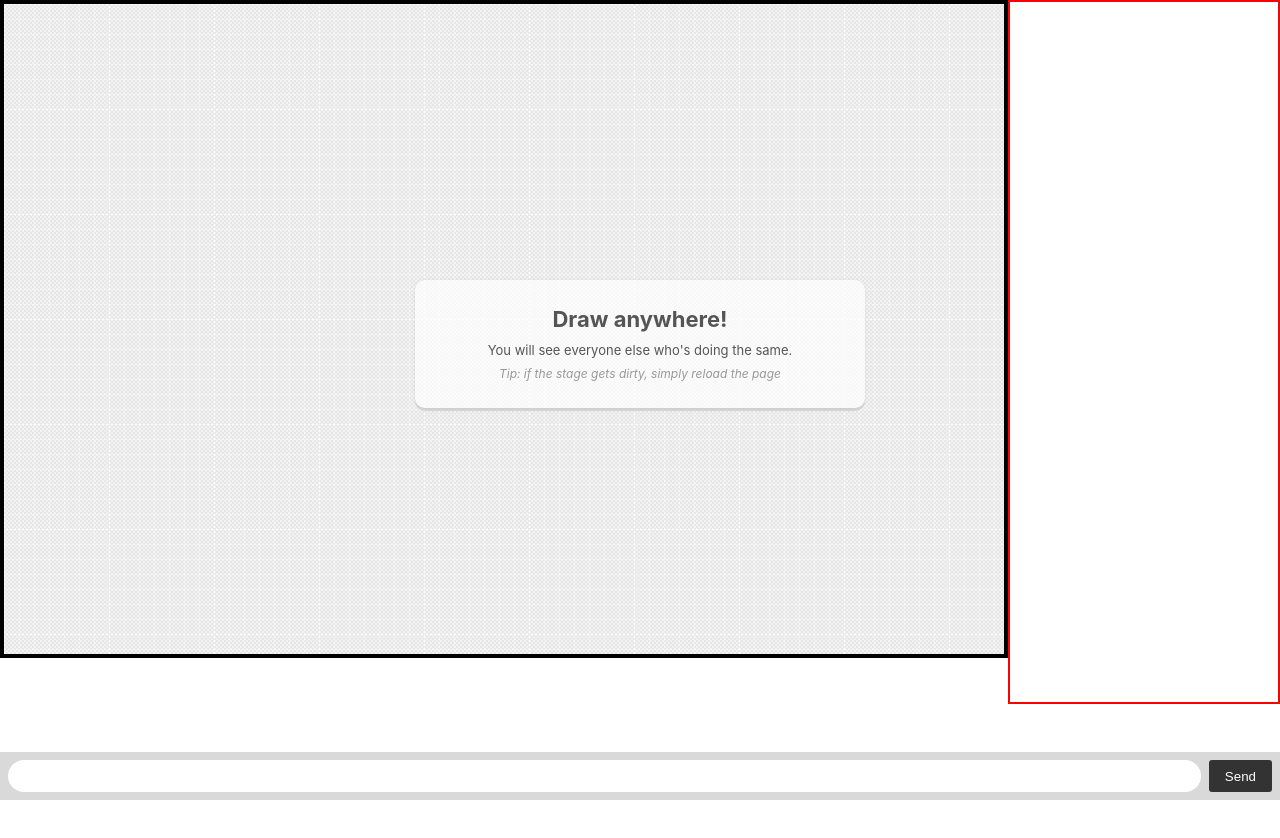
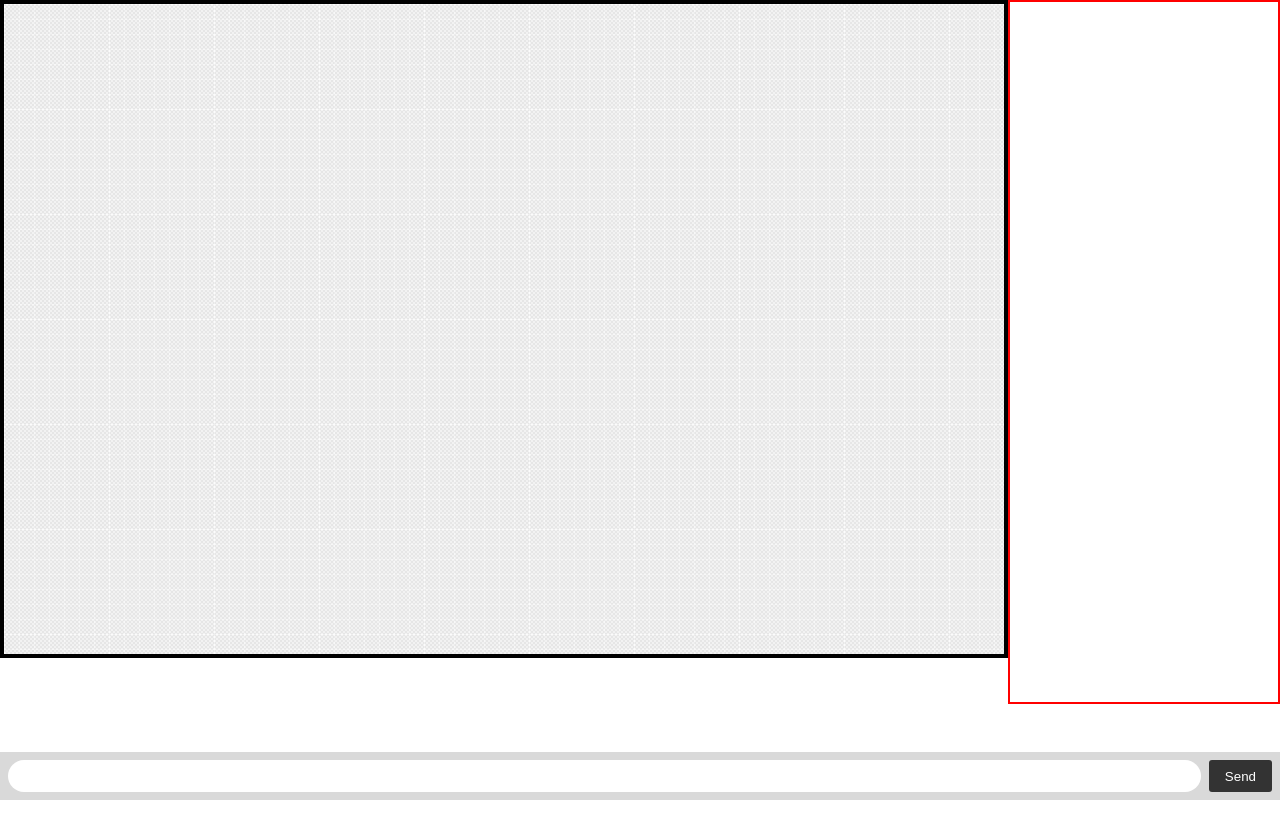
Before and after one commit to ThaDuyx/draw_project, a website: page game.html in a window 1280 px wide. Drawn offline with nearby package versions, Linux system fonts and the light colour scheme; files that its build step writes are made by us from their sources; no server answers; files whose address does not match are found by name.

Commit message:
removed the information box

```diff
--- a/game.html
+++ b/game.html
@@ -35,11 +35,12 @@
         </canvas>
 
 
-        <hgroup id="instructions">
+        <!--<hgroup id="instructions">
             <h1>Draw anywhere!</h1>
             <h2>You will see everyone else who's doing the same.</h2>
             <h3>Tip: if the stage gets dirty, simply reload the page</h3>
-        </hgroup>
+        </hgroup>-->
+
         <div id="chat-container">
             <ul id="messages"></ul>
             <form id="form" action="">
```
